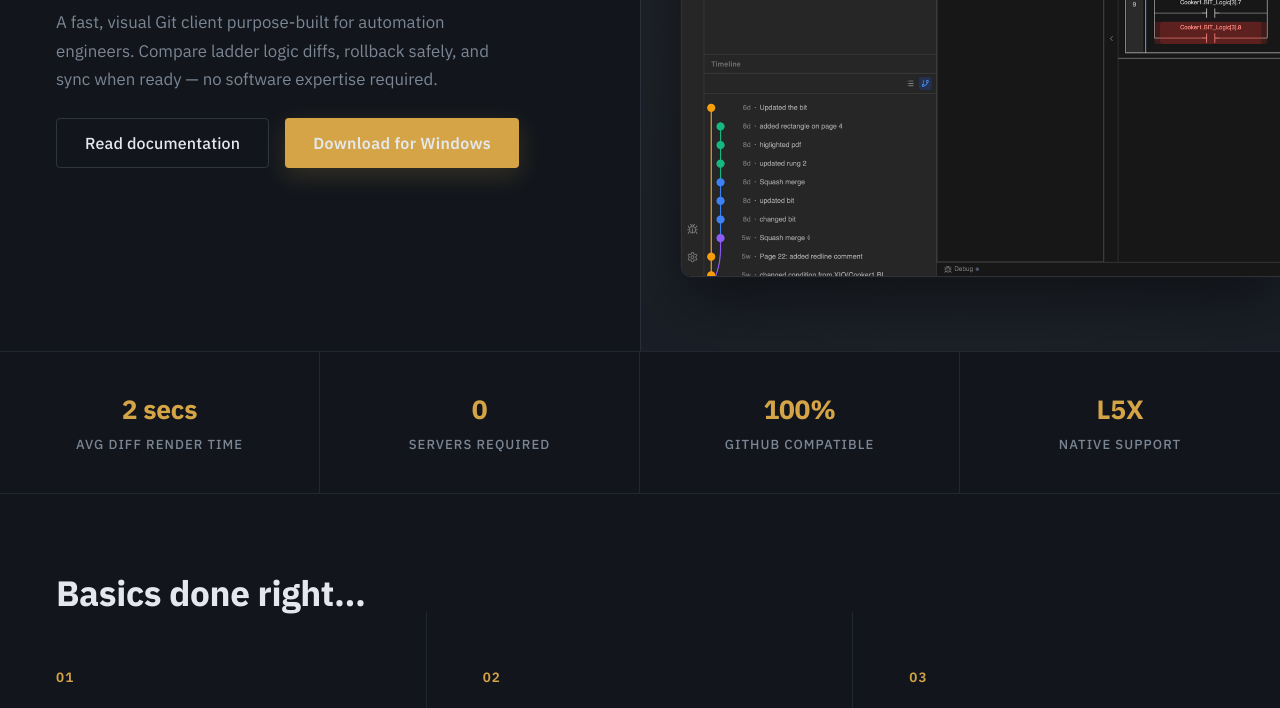
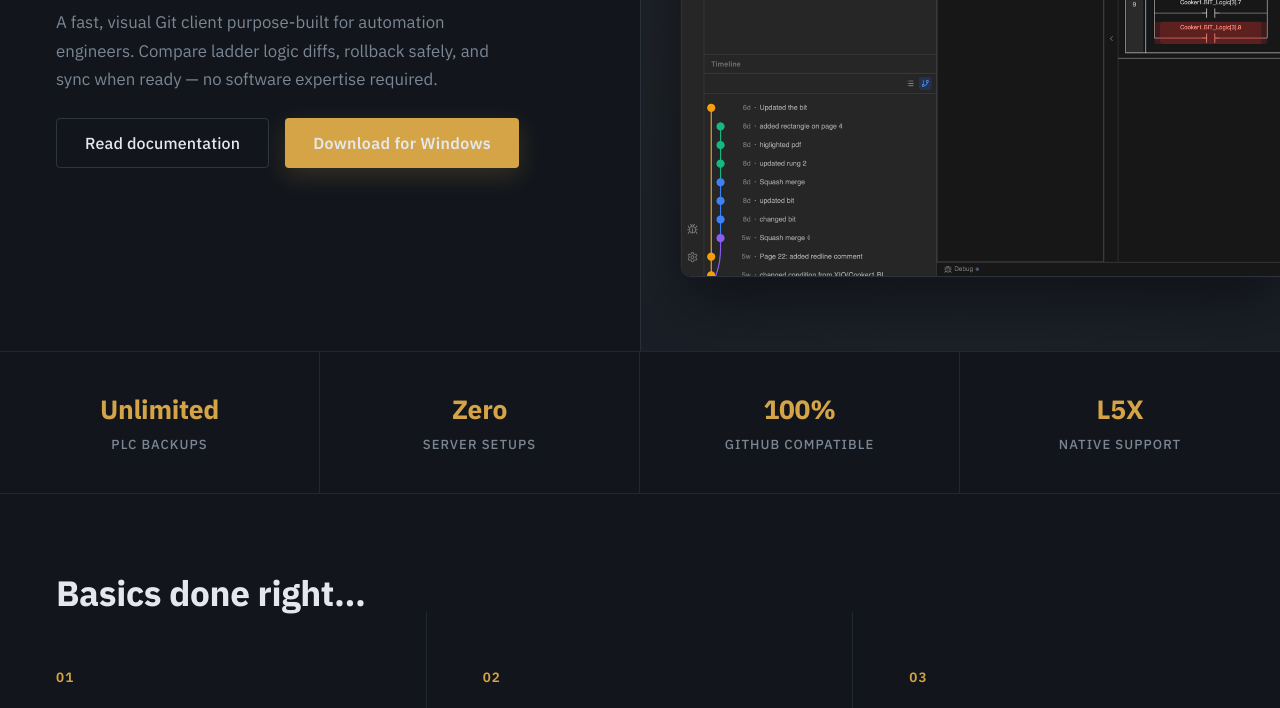
Before and after one commit to ControlZebra/website, an Astro site: page / in a window 1280 px wide. Shown: the part 392-1100 px from the top of the page. Built offline with nearby package versions, Linux system fonts and the light colour scheme; Astro itself is replaced by a stand-in of ours.

Commit message:
refactor: update metrics in MetricsStrip component for improved clarity

```diff
--- a/src/components/home/MetricsStrip.astro
+++ b/src/components/home/MetricsStrip.astro
@@ -1,7 +1,7 @@
 ---
 const metrics = [
-  { value: '2 secs', label: 'Avg diff render time' },
-  { value: '0', label: 'Servers required' },
+  { value: 'Unlimited', label: 'PLC backups' },
+  { value: 'Zero', label: 'Server setups' },
   { value: '100%', label: 'github compatible' },
   { value: 'L5X', label: 'Native support' },
 ];
```
